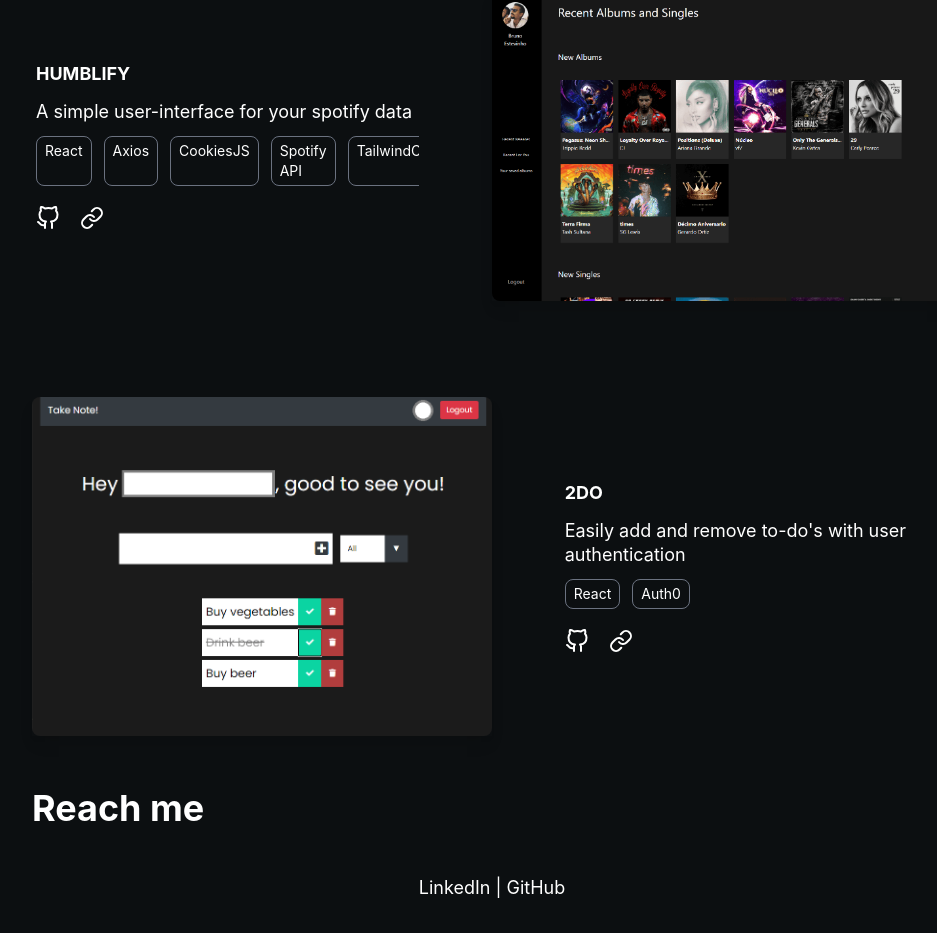
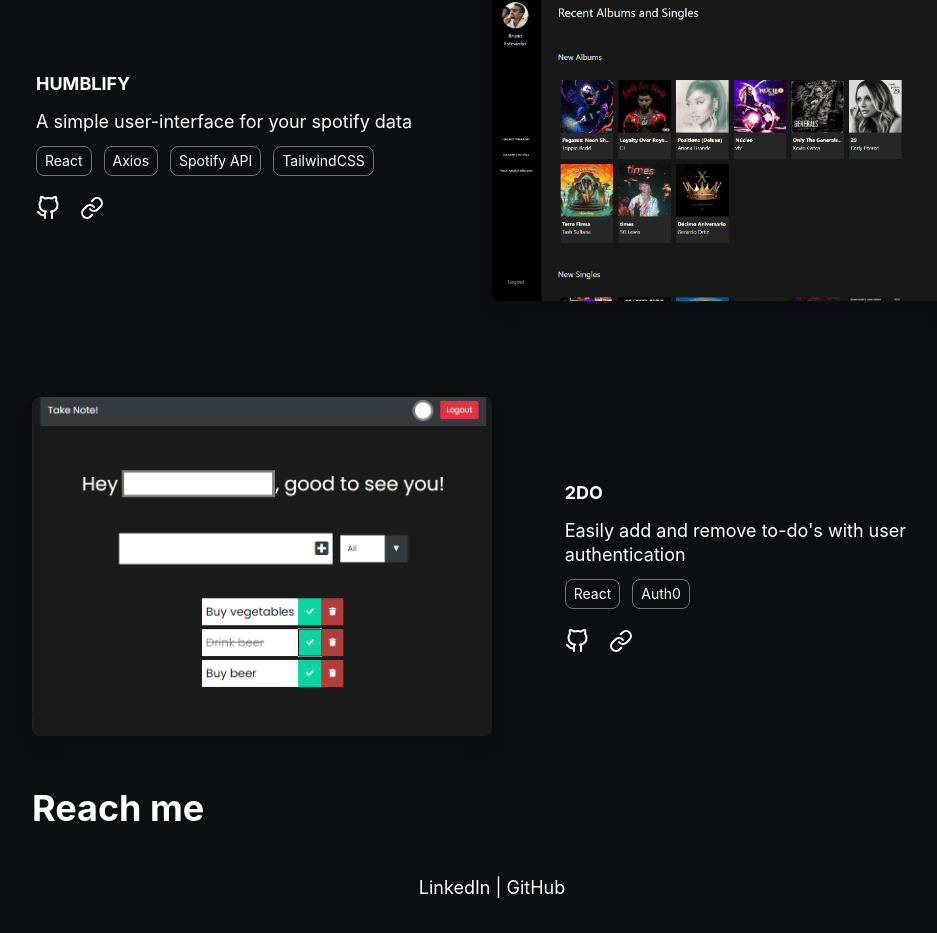
Before and after one commit to brunoestevinho/personal-webpage, a React (Create React App) app: page / in a window 1280 px wide. Shown: the part 3400-4333 px from the top of the page, without its empty margins (148-1085 px from the left). Built offline with nearby package versions, Linux system fonts and the light colour scheme; no server answers.

Commit message:
tailwind comp fix

```diff
--- a/src/data/projectData.js
+++ b/src/data/projectData.js
@@ -17,7 +17,7 @@
     title: "Humblify",
     image: img2,
     description: "A simple user-interface for your spotify data",
-    tools: ["React", "Axios", "CookiesJS", "Spotify API", "TailwindCSS"],
+    tools: ["React", "Axios", "Spotify API", "TailwindCSS"],
     github: "https://https://github.com/brunoestevinho/humblify",
     link: "https://humblify.netlify.app/",
   },
```
Also changed, not shown: package.json (+4 -4 lines), 2 other files (tests, documents, lock files or other folders).
